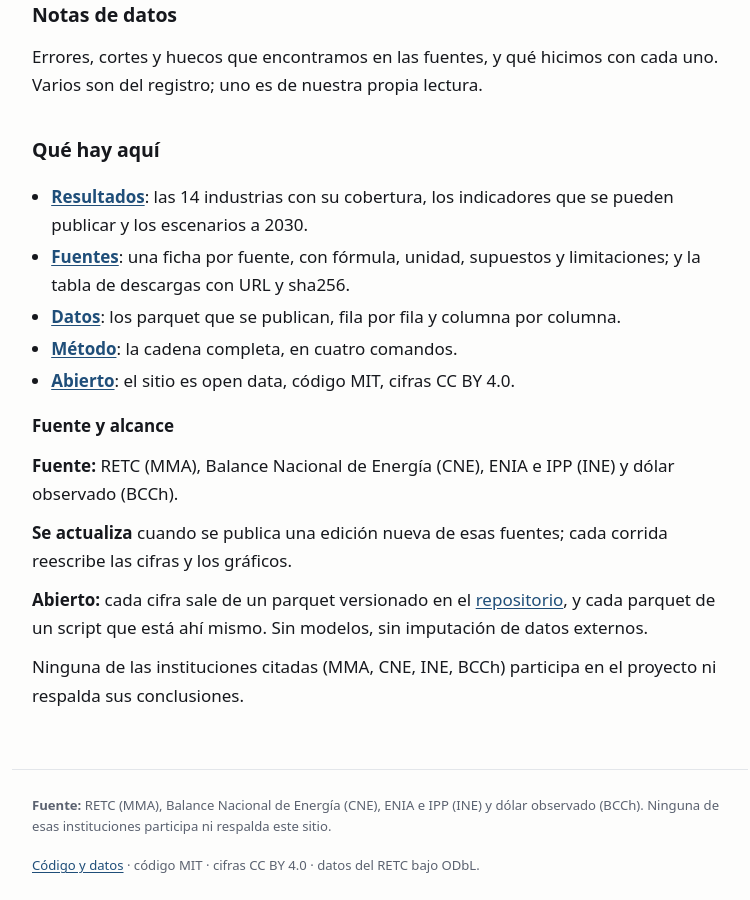
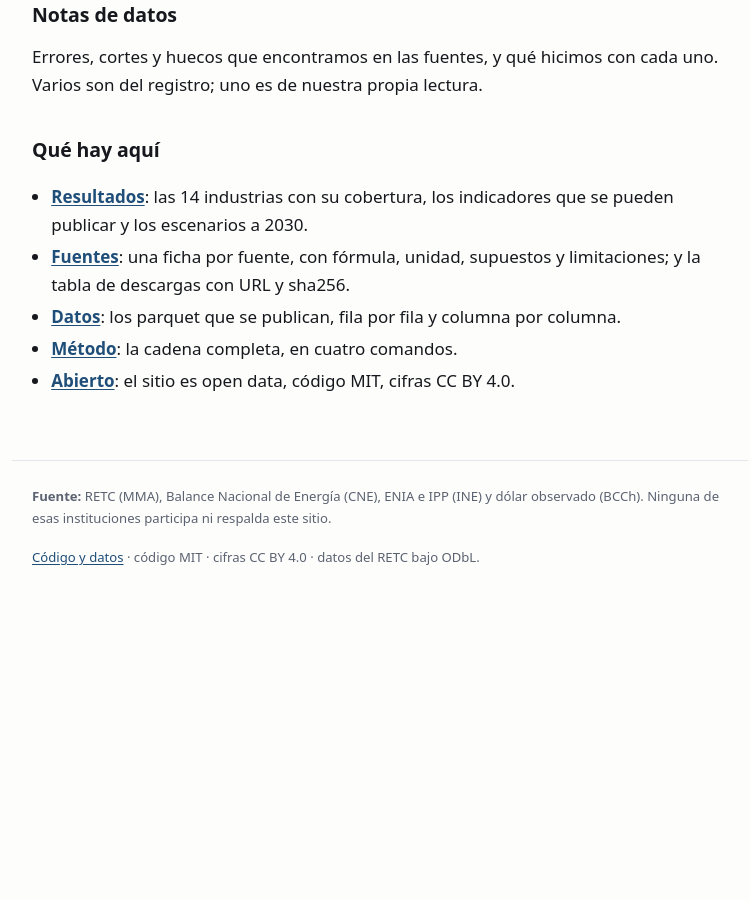
Before and after one commit to peterslapbass/terskel, a Jekyll site: the page built from docs/index.md, in a window 1280 px wide and 900 px high, scrolled down 1194 px. Shown: the whole window, without its empty margins (260-1010 px from the left). Built offline with Jekyll 4.4.1, drawn with Linux system fonts in a browser that asks for light colours; after the commit the page ends 1786 px from its top, so only the background shows below that.

Commit message:
Actualizar index.md

```diff
--- a/docs/index.md
+++ b/docs/index.md
@@ -50,13 +50,3 @@ Errores, cortes y huecos que encontramos en las fuentes, y qué hicimos con cada
 - **[Datos]({{ '/datos.html' | relative_url }})**: los parquet que se publican, fila por fila y columna por columna.
 - **[Método]({{ '/metodologia.html' | relative_url }})**: la cadena completa, en cuatro comandos.
 - **[Abierto]({{ '/abierto.html' | relative_url }})**: el sitio es open data, código MIT, cifras CC BY 4.0.
-
-**Fuente y alcance**
-
-**Fuente:** RETC (MMA), Balance Nacional de Energía (CNE), ENIA e IPP (INE) y dólar observado (BCCh).
-
-**Se actualiza** cuando se publica una edición nueva de esas fuentes; cada corrida reescribe las cifras y los gráficos.
-
-**Abierto:** cada cifra sale de un parquet versionado en el [repositorio](https://github.com/peterslapbass/terskel), y cada parquet de un script que está ahí mismo. Sin modelos, sin imputación de datos externos.
-
-Ninguna de las instituciones citadas (MMA, CNE, INE, BCCh) participa en el proyecto ni respalda sus conclusiones.
```
